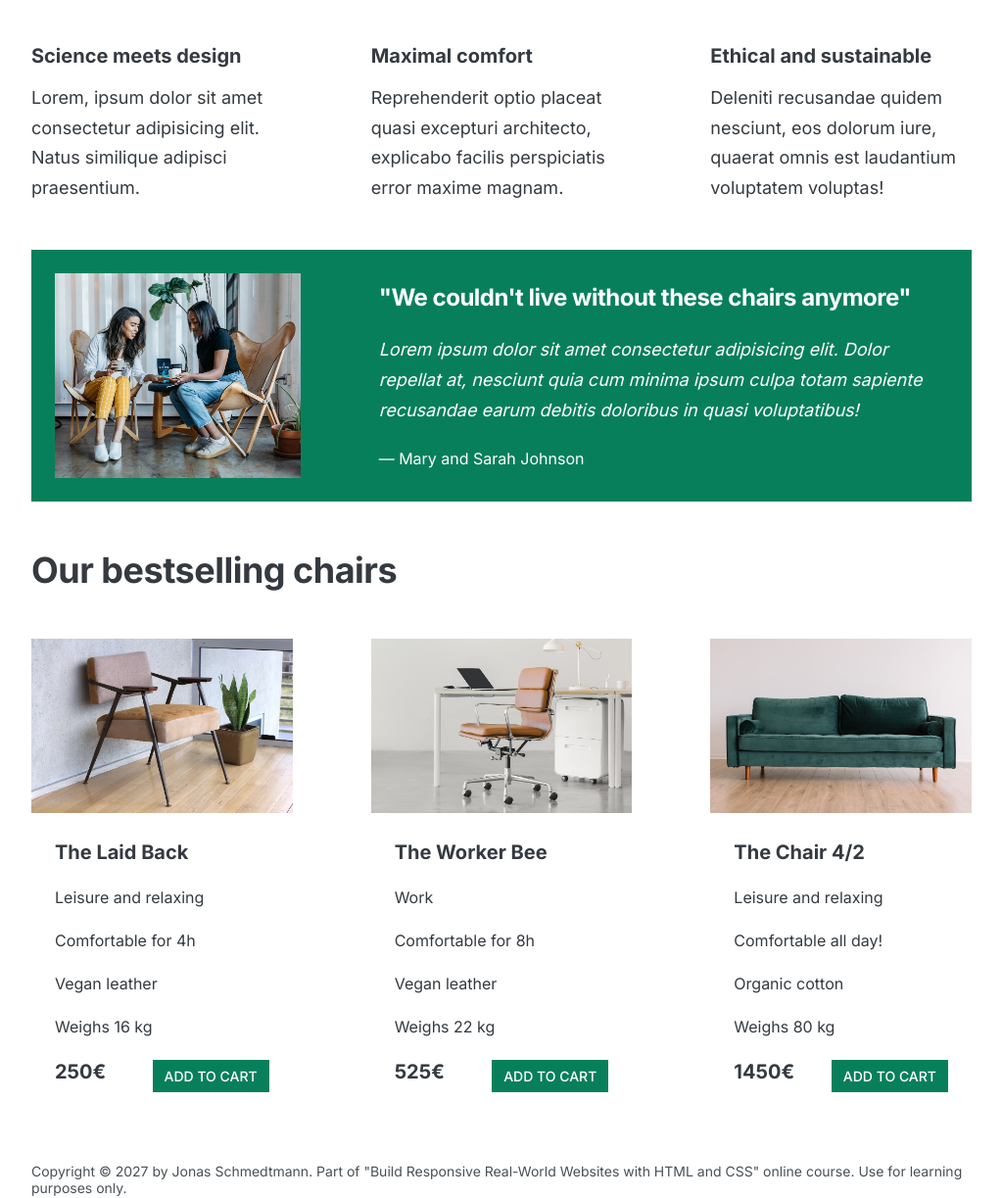
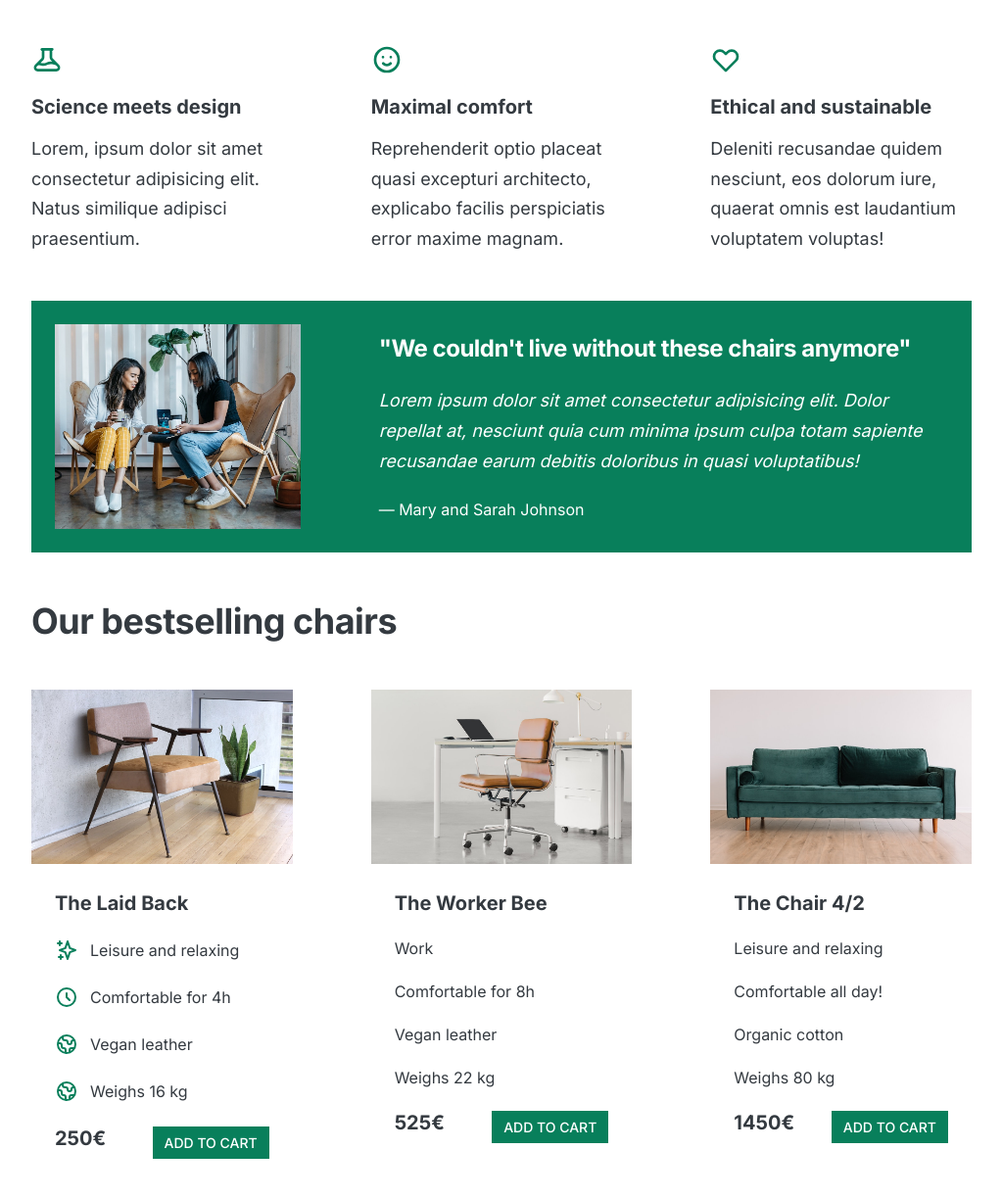
Before and after one commit to pouryourlove/webdesign, a plain HTML site: page index.html in a window 1280 px wide. Shown: the part 583-1806 px from the top of the page at 98% size, without its empty margins (128-1151 px from the left). Drawn offline with Linux system fonts and the light colour scheme.

Commit message:
icon added

```diff
--- a/index.html
+++ b/index.html
@@ -5,10 +5,12 @@
     <meta http-equiv="X-UA-Compatible" content="IE=edge" />
     <meta name="viewport" content="width=device-width, initial-scale=1.0" />
 
-    <link rel="preconnect" href="https://fonts.googleapis.com">
-    <link rel="preconnect" href="https://fonts.gstatic.com" crossorigin>
-    <link href="https://fonts.googleapis.com/css2?family=Inter:wght@400;500;700&display=swap" rel="stylesheet">
-
+    <link rel="preconnect" href="https://fonts.googleapis.com" />
+    <link rel="preconnect" href="https://fonts.gstatic.com" crossorigin />
+    <link
+      href="https://fonts.googleapis.com/css2?family=Inter:wght@400;500;700&display=swap"
+      rel="stylesheet"
+    />
 
     <link rel="stylesheet" href="style.css" />
     <title>Lisbon Chair Shop</title>
@@ -32,6 +34,20 @@
         <h2>What makes our chairs special</h2>
         <div class="grid-3-cols">
           <div>
+            <svg
+              xmlns="http://www.w3.org/2000/svg"
+              class="features-icon"
+              fill="none"
+              viewBox="0 0 24 24"
+              stroke="currentColor"
+            >
+              <path
+                stroke-linecap="round"
+                stroke-linejoin="round"
+                stroke-width="2"
+                d="M19.428 15.428a2 2 0 00-1.022-.547l-2.387-.477a6 6 0 00-3.86.517l-.318.158a6 6 0 01-3.86.517L6.05 15.21a2 2 0 00-1.806.547M8 4h8l-1 1v5.172a2 2 0 00.586 1.414l5 5c1.26 1.26.367 3.414-1.415 3.414H4.828c-1.782 0-2.674-2.154-1.414-3.414l5-5A2 2 0 009 10.172V5L8 4z"
+              />
+            </svg>
             <p class="features-title"><strong>Science meets design</strong></p>
             <p class="features-text">
               Lorem, ipsum dolor sit amet consectetur adipisicing elit. Natus
@@ -40,6 +56,21 @@
           </div>
 
           <div>
+            <svg
+              xmlns="http://www.w3.org/2000/svg"
+              class="features-icon"
+              fill="none"
+              viewBox="0 0 24 24"
+              stroke="currentColor"
+            >
+              <path
+                stroke-linecap="round"
+                stroke-linejoin="round"
+                stroke-width="2"
+                d="M14.828 14.828a4 4 0 01-5.656 0M9 10h.01M15 10h.01M21 12a9 9 0 11-18 0 9 9 0 0118 0z"
+              />
+            </svg>
+
             <p class="features-title">
               <strong>Maximal comfort</strong>
             </p>
@@ -50,6 +81,20 @@
           </div>
 
           <div>
+            <svg
+              xmlns="http://www.w3.org/2000/svg"
+              class="features-icon"
+              fill="none"
+              viewBox="0 0 24 24"
+              stroke="currentColor"
+            >
+              <path
+                stroke-linecap="round"
+                stroke-linejoin="round"
+                stroke-width="2"
+                d="M4.318 6.318a4.5 4.5 0 000 6.364L12 20.364l7.682-7.682a4.5 4.5 0 00-6.364-6.364L12 7.636l-1.318-1.318a4.5 4.5 0 00-6.364 0z"
+              />
+            </svg>
             <p class="features-title">
               <strong>Ethical and sustainable</strong>
             </p>
@@ -85,16 +130,72 @@
               <h3>The Laid Back</h3>
               <ul class="chair-details">
                 <li>
+                  <svg
+                    xmlns="http://www.w3.org/2000/svg"
+                    class="chair-icon"
+                    fill="none"
+                    viewBox="0 0 24 24"
+                    stroke="currentColor"
+                  >
+                    <path
+                      stroke-linecap="round"
+                      stroke-linejoin="round"
+                      stroke-width="2"
+                      d="M5 3v4M3 5h4M6 17v4m-2-2h4m5-16l2.286 6.857L21 12l-5.714 2.143L13 21l-2.286-6.857L5 12l5.714-2.143L13 3z"
+                    />
+                  </svg>
                   <!-- Span is a generic INLINE text element, it doesn't have any meaning. It's like a div element, but inline -->
                   <span>Leisure and relaxing</span>
                 </li>
                 <li>
+                  <svg
+                    xmlns="http://www.w3.org/2000/svg"
+                    class="chair-icon"
+                    fill="none"
+                    viewBox="0 0 24 24"
+                    stroke="currentColor"
+                  >
+                    <path
+                      stroke-linecap="round"
+                      stroke-linejoin="round"
+                      stroke-width="2"
+                      d="M12 8v4l3 3m6-3a9 9 0 11-18 0 9 9 0 0118 0z"
+                    />
+                  </svg>
                   <span>Comfortable for 4h</span>
                 </li>
                 <li>
+                  <svg
+                    xmlns="http://www.w3.org/2000/svg"
+                    class="chair-icon"
+                    fill="none"
+                    viewBox="0 0 24 24"
+                    stroke="currentColor"
+                  >
+                    <path
+                      stroke-linecap="round"
+                      stroke-linejoin="round"
+                      stroke-width="2"
+                      d="M3.055 11H5a2 2 0 012 2v1a2 2 0 002 2 2 2 0 012 2v2.945M8 3.935V5.5A2.5 2.5 0 0010.5 8h.5a2 2 0 012 2 2 2 0 104 0 2 2 0 012-2h1.064M15 20.488V18a2 2 0 012-2h3.064M21 12a9 9 0 11-18 0 9 9 0 0118 0z"
+                    />
+                  </svg>
                   <span>Vegan leather</span>
                 </li>
                 <li>
+                  <svg
+                    xmlns="http://www.w3.org/2000/svg"
+                    class="chair-icon"
+                    fill="none"
+                    viewBox="0 0 24 24"
+                    stroke="currentColor"
+                  >
+                    <path
+                      stroke-linecap="round"
+                      stroke-linejoin="round"
+                      stroke-width="2"
+                      d="M3.055 11H5a2 2 0 012 2v1a2 2 0 002 2 2 2 0 012 2v2.945M8 3.935V5.5A2.5 2.5 0 0010.5 8h.5a2 2 0 012 2 2 2 0 104 0 2 2 0 012-2h1.064M15 20.488V18a2 2 0 012-2h3.064M21 12a9 9 0 11-18 0 9 9 0 0118 0z"
+                    />
+                  </svg>
                   <span>Weighs 16 kg</span>
                 </li>
               </ul>
--- a/style.css
+++ b/style.css
@@ -105,6 +105,10 @@ img {
 
 /* FEATURES */
 .features-icon {
+  stroke: #087f5b;
+  width: 32px;
+  height: 32px;
+  margin-bottom: 16px;
 }
 
 .features-title {
@@ -168,6 +172,9 @@ h3 {
 }
 
 .chair-icon {
+  stroke: #087f5b;
+  width: 24px;
+  height: 24px;
 }
 
 .chair-price {
```
